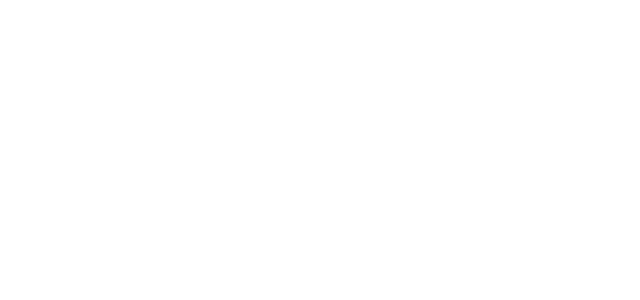
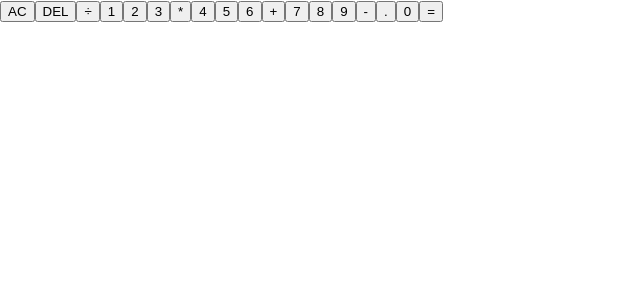
Before and after one commit to DSJR1284/react_calculator, a React (Create React App) app: page / in a window 1280 px wide. Shown: the top 300 px of the page, without its empty margins (0-640 px from the left). Built offline with nearby package versions, Linux system fonts and the light colour scheme.

Commit message:
set up buttons

```diff
--- a/src/App.js
+++ b/src/App.js
@@ -11,6 +11,24 @@
           </div>
         </div>
       </div>
+      <button className="span-two">AC</button>
+      <button>DEL</button>
+      <button>÷</button>
+      <button>1</button>
+      <button>2</button>
+      <button>3</button>
+      <button>*</button>
+      <button>4</button>
+      <button>5</button>
+      <button>6</button>
+      <button>+</button>
+      <button>7</button>
+      <button>8</button>
+      <button>9</button>
+      <button>-</button>
+      <button>.</button>
+      <button>0</button>
+      <button>=</button>
     </div>
   );
 }
```
